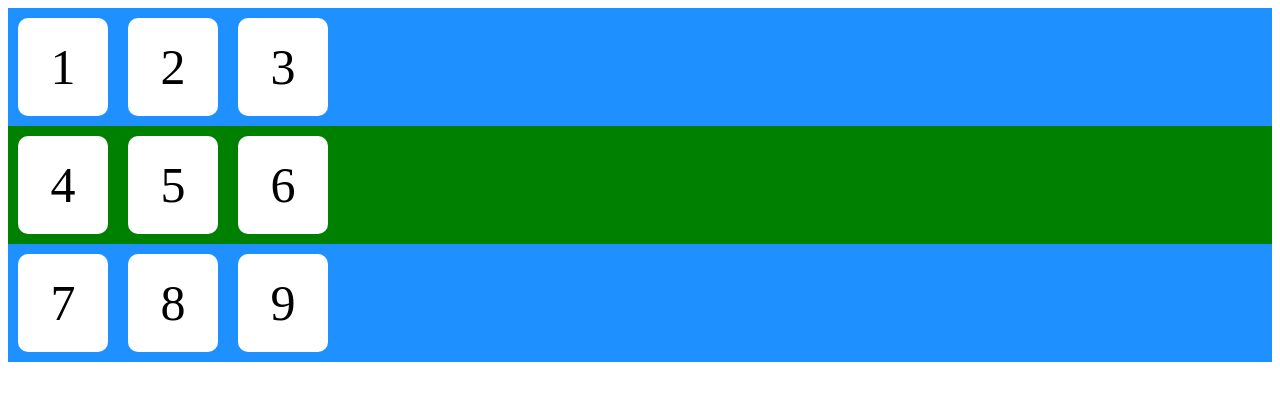
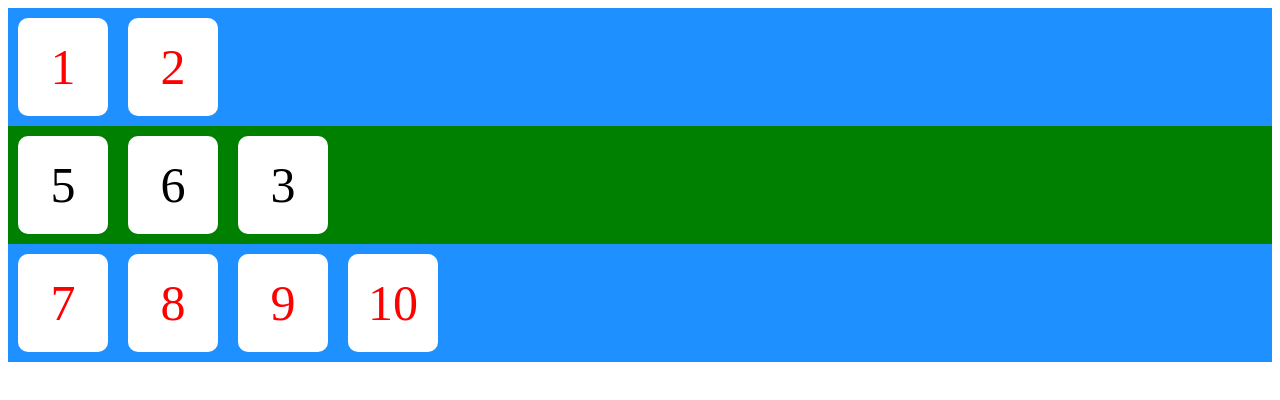
Before and after one commit to satpanha/JS-DOM, a plain HTML site: page Exercise 1/index.html in a window 1280 px wide. Drawn offline with Linux system fonts and the light colour scheme.

Commit message:
ex 1 and 2

```diff
--- a/Exercise 1/index.html
+++ b/Exercise 1/index.html
@@ -22,6 +22,25 @@
       <div class="item">9</div>
     </div>
 
-    <script src="js/app.js" defer></script>
+    <script>
+      //Q2
+      const item3 = document.getElementById("container1").lastElementChild;
+      const container2 = document.getElementById("container2");
+      container2.appendChild(item3);
+      //Q3
+      const item4 = document.getElementById("container2").firstElementChild;
+      item4.remove();
+      //Q4
+      const item10 = document.createElement('div');
+      item10.className = 'item';
+      item10.innerHTML = '10';
+      const container3 = document.getElementById("container3");
+      container3.appendChild(item10);
+      //Q5
+      const styleBlue = document.querySelectorAll(".containerBlue");
+      for(let i of styleBlue){
+          i.style.color = "red";
+      }
+    </script>
   </body>
 </html>
```
Also changed, not shown: Exercise2/index.html (+18 -2 lines).
